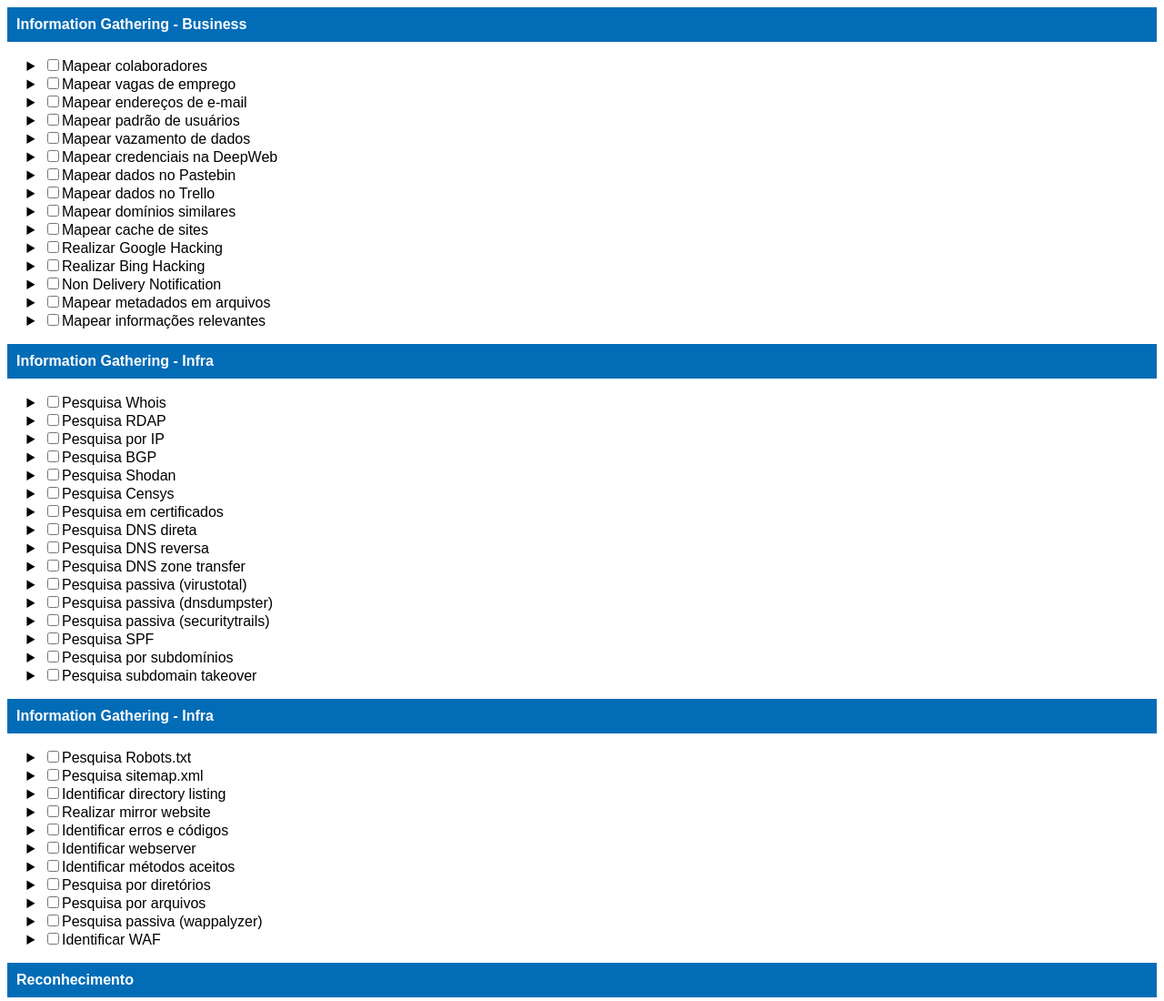
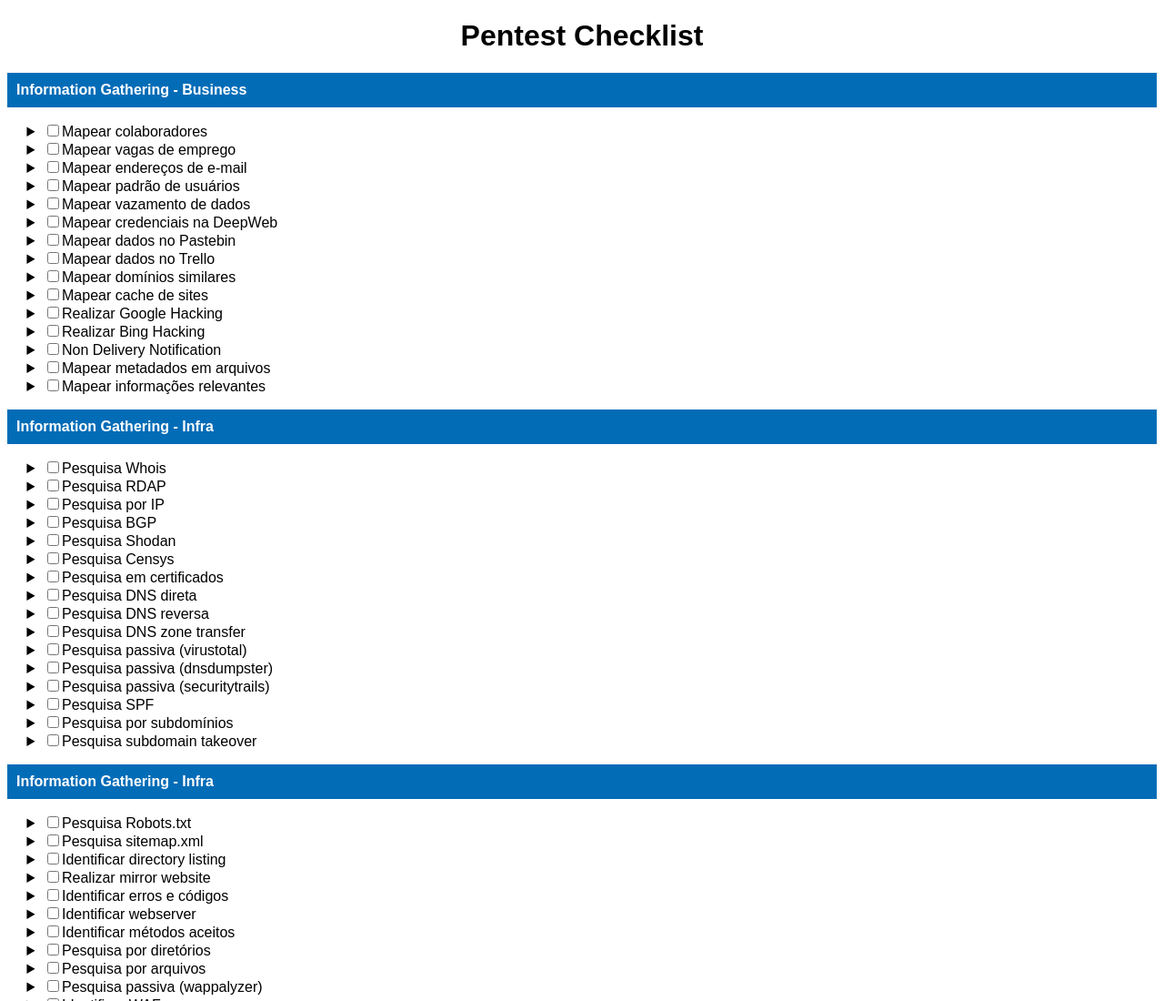
Before and after one commit to DanteArcanaelMontford/chekclist, a plain HTML site: page index.html in a window 1280 px wide. Shown: the top 1100 px of the page at 91% size. Drawn offline with Linux system fonts and the light colour scheme.

Commit message:
feat: add main title and its style

```diff
--- a/index.html
+++ b/index.html
@@ -11,7 +11,7 @@
   <div class="container">
 
     <div class="row">
-
+      <h1 class="main_title">Pentest Checklist</h1>
       <div class="col-sm-6 service" id="">
         <div class="thumbnail">
           <div class="caption">
--- a/main.scss
+++ b/main.scss
@@ -39,3 +39,7 @@
 .service {
   margin-bottom: 12px;
 }
+
+.main_title {
+  text-align: center;
+}
```
Also changed, not shown: main.css, 1 other file.
